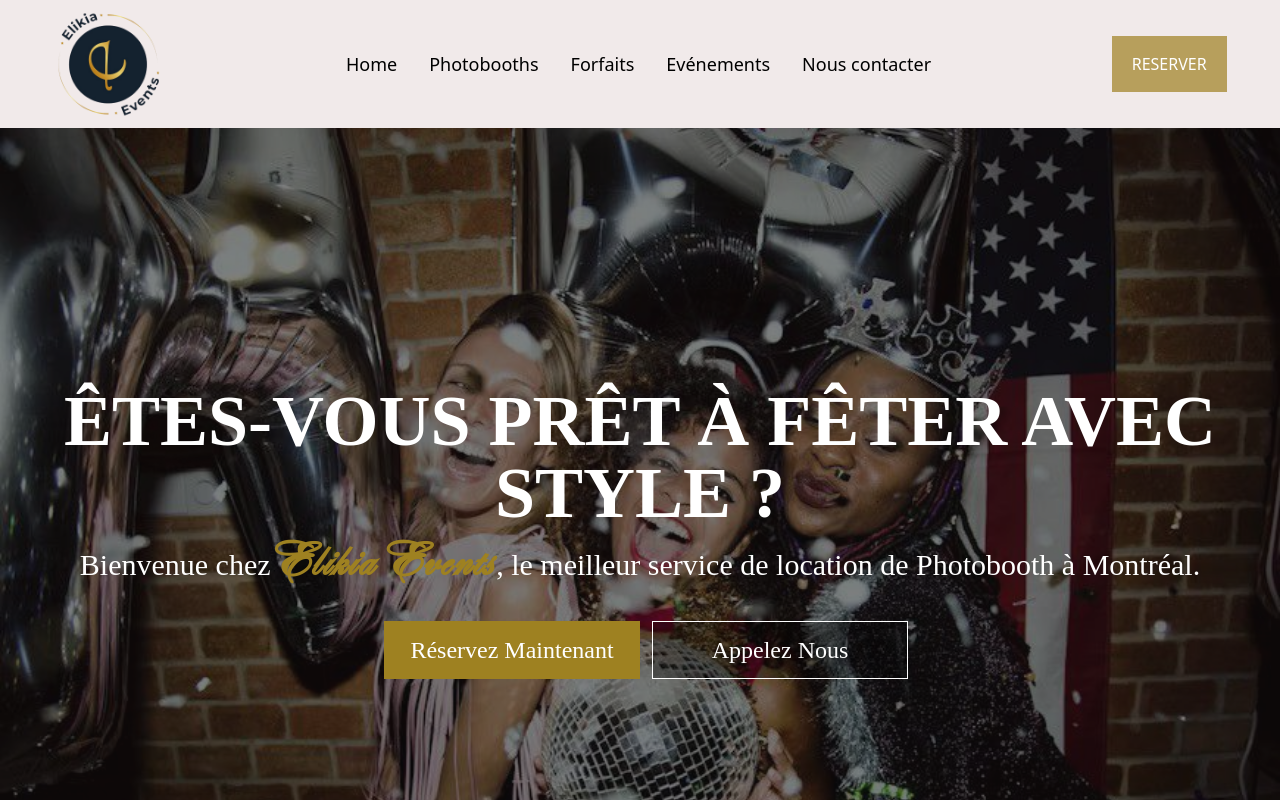
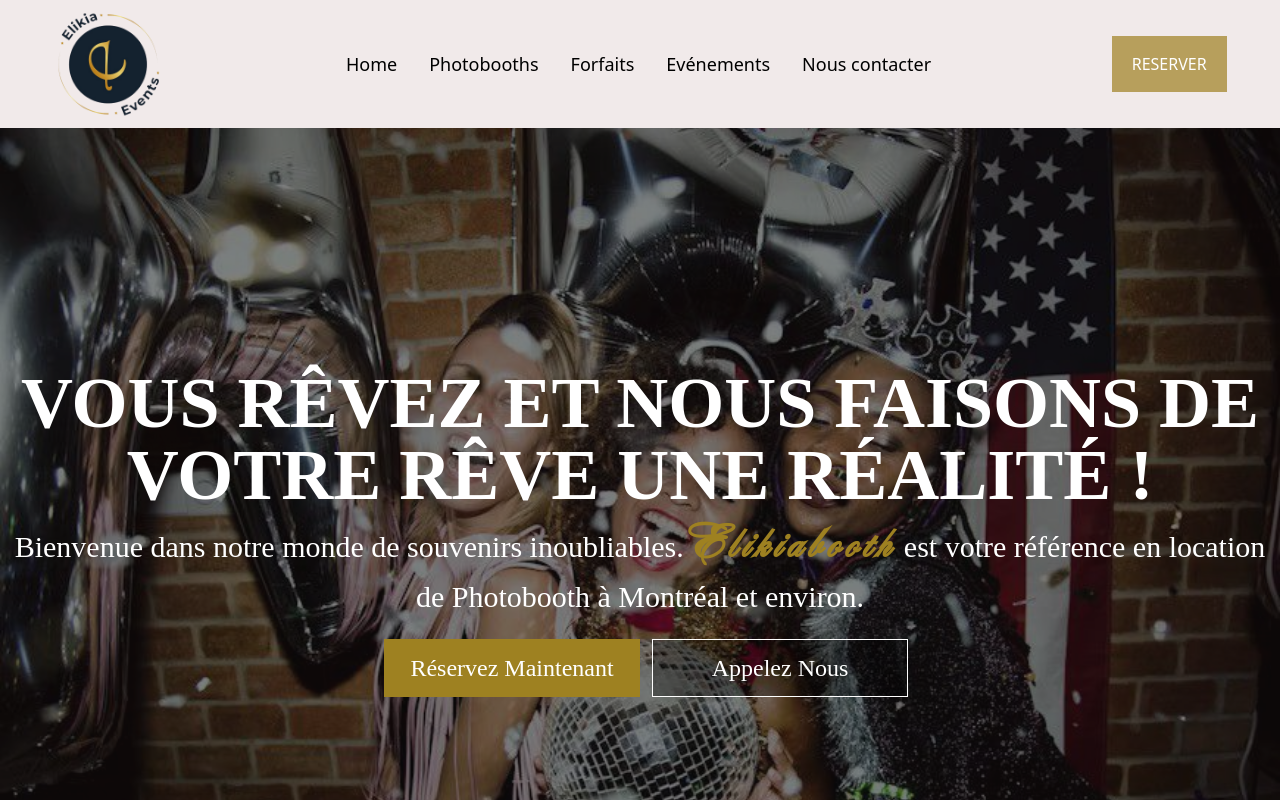
Before and after one commit to yeredmbe/photobooth, a React (Vite) app: page / in a window 1280 px wide. Shown: the top 800 px of the page. Built offline with nearby package versions, Linux system fonts and the light colour scheme.

Commit message:
change images

```diff
--- a/src/components/carousel.jsx
+++ b/src/components/carousel.jsx
@@ -48,11 +48,11 @@ const Carousel = () => {
             <h1 className="text-white my-2 max-sm:my-1 text-center text-7xl max-sm:text-6xl uppercase font-bold "  data-aos="slide-up"
     data-aos-delay="50"
     data-aos-duration="1000"
-    data-aos-easing="ease-in-out">Êtes-vous prêt à fêter avec style ?</h1>
+    data-aos-easing="ease-in-out">Vous rêvez et nous faisons de votre rêve une réalité !</h1>
                <h3 className="text-white text-center text-[calc(1.5rem+1vw)] md:text-3xl  font-GaramondAntiqua max-sm:mx-1"  data-aos="slide-up"
     data-aos-delay="100"
     data-aos-duration="1000"
-    data-aos-easing="ease-in-out">Bienvenue chez <span className='text-[#9e8121] font-semibold font-Alexandra-One text-6xl max-sm:text-5xl tracking-wider'>Elikia Events</span>, le meilleur service de location de Photobooth à Montréal.</h3>
+    data-aos-easing="ease-in-out">Bienvenue dans notre monde de souvenirs inoubliables. <span className='text-[#9e8121] font-semibold font-Alexandra-One text-6xl max-sm:text-5xl tracking-widest'>Elikiabooth</span> est votre référence en location de Photobooth à Montréal et environ.</h3>
                <div className='w-full max-sm:flex-col flex items-center justify-center'>
                  <Link to="/contact" className="mt-6 max-sm:w-2/3 w-[20%] mx-3 cursor-pointer px-6 py-3 bg-[#9e8121] border border-[#9e8121]  text-white font-medium  hover:bg-black/30 transition duration-500 hover:border-white ease-in-out text-2xl max-sm:text-lg text-center"> Réservez Maintenant </Link>
                    <a href="tel:+15551234567" className="mt-6 max-sm:w-2/3 w-[20%] px-6 cursor-pointer text-center py-3 bg-black/30 border border-white text-white text-2xl max-sm:text-lg font-medium  hover:bg-white hover:text-black ease-in-out transition duration-500">Appelez  Nous</a>
--- a/src/pages/Evenements.jsx
+++ b/src/pages/Evenements.jsx
@@ -340,7 +340,7 @@ const Evenements = () => {
   const renderTestimonialsSection = () => (
     <div className='w-full relative flex items-center justify-center max-sm:flex-col max-sm:items-center max-sm:justify-center max-sm:px-0 max-sm:my-0 max-sm:py-0 py-12 px-24'>
       <img
-        src="https://images.unsplash.com/photo-1727892349075-401c9df83995?ixlib=rb-4.1.0&ixid=M3wxMjA3fDB8MHxzZWFyY2h8NHx8cGhvdG8lMjBib290aHxlbnwwfHwwfHx8MA%3D%3D&auto=format&fit=crop&q=60&w=500"
+        src="photo_12_2025-10-18_13-20-12.jpg"
         alt="Testimonials background"
         className='w-1/2 max-sm:w-full object-cover'
       />
--- a/src/pages/Photobooth.jsx
+++ b/src/pages/Photobooth.jsx
@@ -69,7 +69,7 @@ useEffect(() => {
     <>
     <div className='w-full fade'>
       <div className='w-full relative after:content-[""] after:absolute after:top-0 after:left-0 after:w-full after:h-full after:bg-black/70 after:z-10 font-GaramondAntiqua'>
-        <img src="https://images.unsplash.com/photo-1727892349129-118c3a74823f?ixlib=rb-4.1.0&ixid=M3wxMjA3fDB8MHxzZWFyY2h8Mnx8cGhvdG8lMjBib290aHxlbnwwfHwwfHx8MA%3D%3D&auto=format&fit=crop&q=60&w=500" alt="" className='w-full h-96'  />
+        <img src="photo_5_2025-10-21_00-31-23.jpg" alt="" className='w-full h-96'  />
         <div className='absolute left-1/2 top-1/2 w-full text-center -translate-x-1/2 -translate-y-1/2 z-20'>
         <h1 className='text-8xl text-white my-3 max-sm:text-5xl max-sm:mx-2 uppercase' data-aos="slide-up"
     data-aos-duration="1000"
@@ -855,7 +855,7 @@ data-aos-delay="200"
       </div>
 
    <div className='w-full relative flex items-center justify-center max-sm:flex-col max-sm:items-center max-sm:justify-center max-sm:px-0 max-sm:my-0 max-sm:py-0 py-12 px-24'>
-  <img src="https://images.unsplash.com/photo-1727892349075-401c9df83995?ixlib=rb-4.1.0&ixid=M3wxMjA3fDB8MHxzZWFyY2h8NHx8cGhvdG8lMjBib290aHxlbnwwfHwwfHx8MA%3D%3D&auto=format&fit=crop&q=60&w=500" alt="" className='w-1/2 max-sm:w-full' />
+  <img src="photo_12_2025-10-18_13-20-12.jpg"  alt="" className='w-1/2 max-sm:w-full' />
   <div className='w-1/2 relative ml-16 p-5 max-sm:ml-0 max-sm:w-full max-sm:py-4 max-sm:text-center font-Sans-Font text-[#271a02] max-sm:bg-[#9e8121]/40'>
     <h1 className='text-5xl my-2 font-GaramondAntiqua max-sm:text-3xl' data-aos="slide-right"
     data-aos-duration="1000"
```
